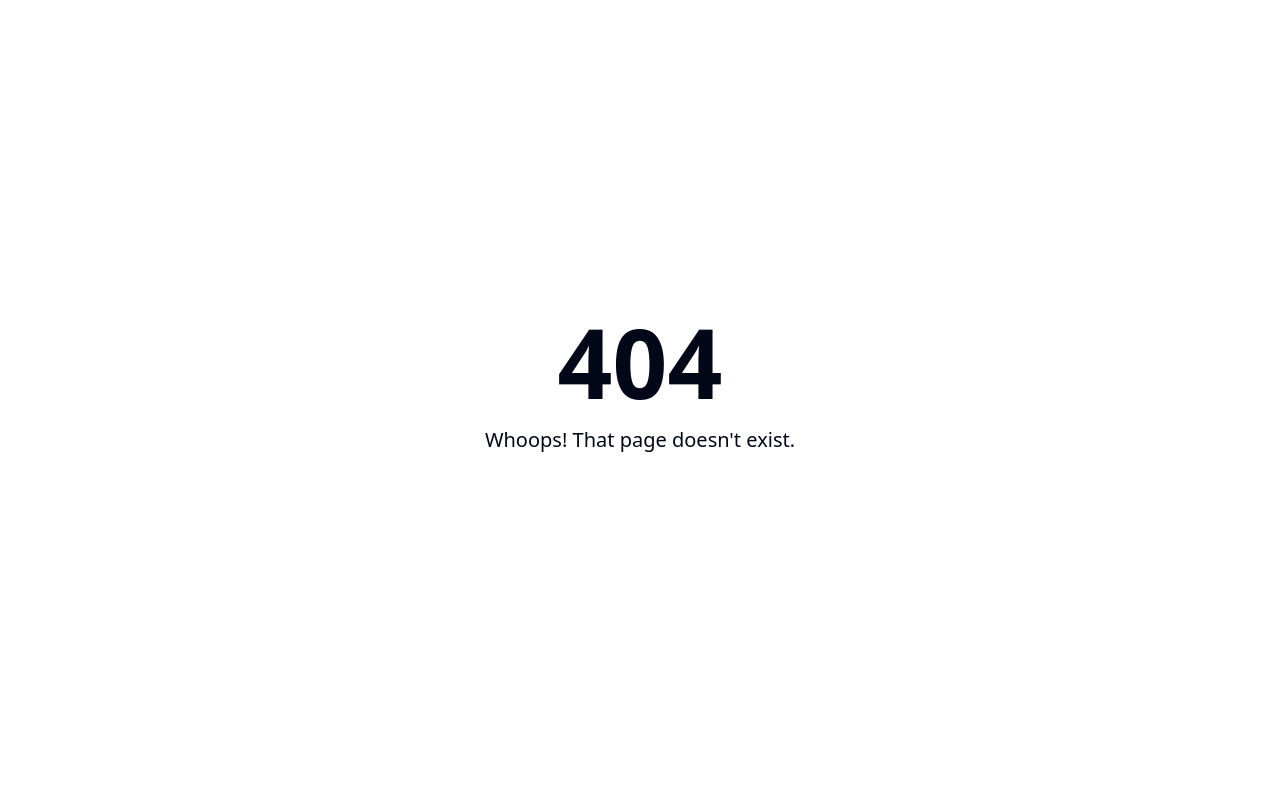
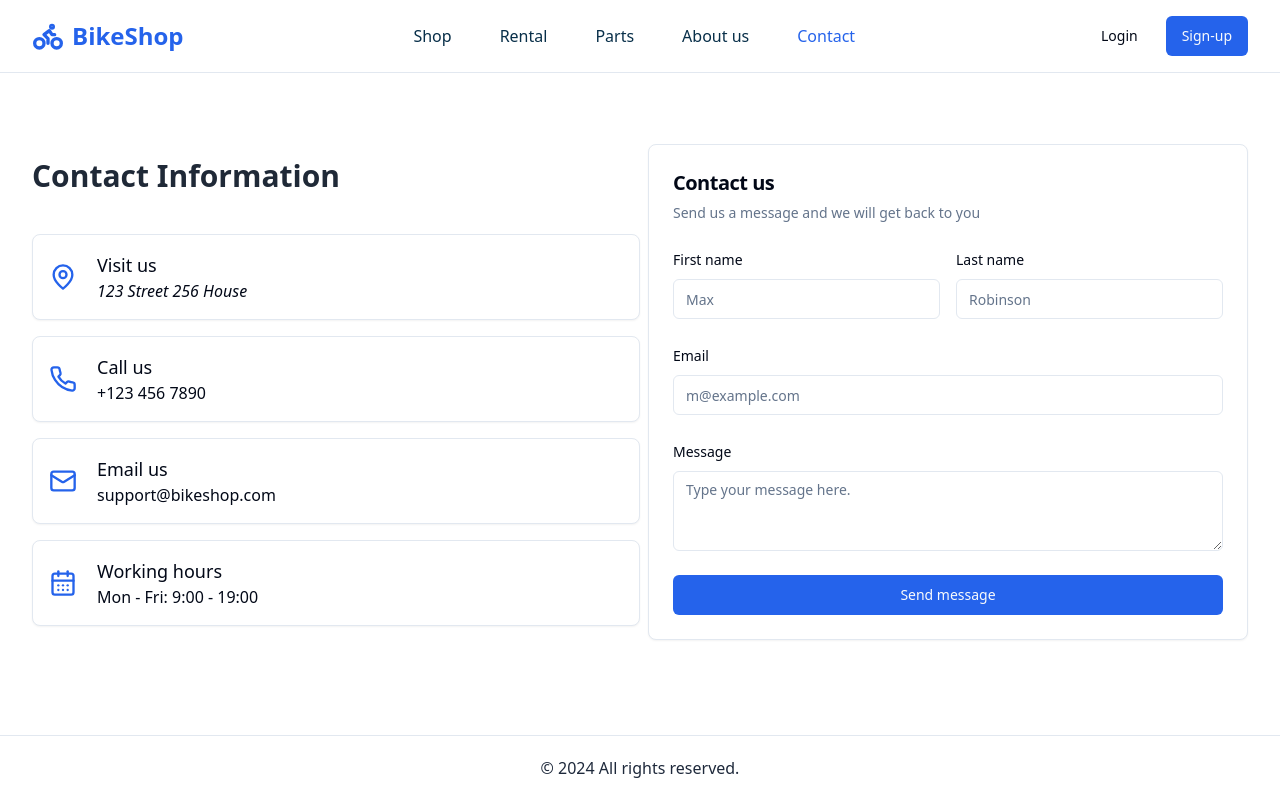
Before and after one commit to JanRucinski/IT-applications--Electronic-Media-in-Business-and-Commerce-project, a React (Vite) app in the folder Frontend/: page /contact in a window 1280 px wide. Before the commit this address had no page. Built offline with nearby package versions, Linux system fonts and the light colour scheme.

Commit message:
Contact Page added

```diff
--- a/Frontend/package.json
+++ b/Frontend/package.json
@@ -12,6 +12,7 @@
   "dependencies": {
     "@hookform/resolvers": "^3.3.4",
     "@radix-ui/react-avatar": "^1.0.4",
+    "@radix-ui/react-checkbox": "^1.0.4",
     "@radix-ui/react-dropdown-menu": "^2.0.6",
     "@radix-ui/react-label": "^2.0.2",
     "@radix-ui/react-select": "^2.0.0",
--- a/Frontend/src/App.tsx
+++ b/Frontend/src/App.tsx
@@ -7,6 +7,7 @@ import {
   LoginPage,
   SignUpPage,
   ShopPage,
+  ContactPage,
 } from './pages';
 import Layout from './components/layouts/Layout';
 import AuthLayout from './components/layouts/AuthLayout';
@@ -18,6 +19,7 @@ function App() {
         <Route element={<Layout />}>
           <Route path="/" element={<HomePage />} />
           <Route path="/shop" element={<ShopPage />} />
+          <Route path="/contact" element={<ContactPage />} />
         </Route>
 
         <Route element={<AuthLayout />}>
--- /dev/null
+++ b/Frontend/src/components/contact/ContactForm.tsx
@@ -0,0 +1,133 @@
+import { zodResolver } from '@hookform/resolvers/zod';
+import { useForm } from 'react-hook-form';
+
+import {
+  Card,
+  CardContent,
+  CardDescription,
+  CardHeader,
+  CardTitle,
+} from '../ui/card';
+import {
+  Form,
+  FormControl,
+  FormField,
+  FormItem,
+  FormLabel,
+  FormMessage,
+} from '@/components/ui/form';
+import { Input } from '../ui/input';
+import Spinner from '../shared/Spinner';
+import { Button } from '../ui/button';
+import {
+  contactFormSchema,
+  ContactFormSchemaType,
+} from '@/lib/validation/contact-form';
+import { Textarea } from '../ui/textarea';
+
+const ContactForm = () => {
+  const form = useForm<ContactFormSchemaType>({
+    resolver: zodResolver(contactFormSchema),
+    defaultValues: {
+      firstName: '',
+      lastName: '',
+      email: '',
+      message: '',
+    },
+  });
+
+  const onSubmit = async (values: ContactFormSchemaType) => {
+    await new Promise((resolve) => setTimeout(resolve, 1000));
+    console.log(values);
+    form.reset();
+  };
+
+  return (
+    <Card className="mx-auto md:w-[600px]">
+      <CardHeader>
+        <CardTitle className="text-xl">Contact us</CardTitle>
+        <CardDescription>
+          Send us a message and we will get back to you
+        </CardDescription>
+      </CardHeader>
+      <CardContent>
+        <Form {...form}>
+          <form className="space-y-6" onSubmit={form.handleSubmit(onSubmit)}>
+            <div className="grid grid-cols-2 gap-4">
+              <FormField
+                control={form.control}
+                name="firstName"
+                render={({ field }) => (
+                  <FormItem>
+                    <FormLabel>First name</FormLabel>
+                    <FormControl>
+                      <Input placeholder="Max" {...field} />
+                    </FormControl>
+                    <FormMessage />
+                  </FormItem>
+                )}
+              />
+              <FormField
+                control={form.control}
+                name="lastName"
+                render={({ field }) => (
+                  <FormItem>
+                    <FormLabel>Last name</FormLabel>
+                    <FormControl>
+                      <Input placeholder="Robinson" {...field} />
+                    </FormControl>
+                    <FormMessage />
+                  </FormItem>
+                )}
+              />
+            </div>
+            <FormField
+              control={form.control}
+              name="email"
+              render={({ field }) => (
+                <FormItem>
+                  <FormLabel>Email</FormLabel>
+                  <FormControl>
+                    <Input placeholder="m@example.com" {...field} />
+                  </FormControl>
+                  <FormMessage />
+                </FormItem>
+              )}
+            />
+            <FormField
+              control={form.control}
+              name="message"
+              render={({ field }) => (
+                <FormItem>
+                  <FormLabel>Message</FormLabel>
+                  <FormControl>
+                    <Textarea
+                      placeholder="Type your message here."
+                      {...field}
+                    />
+                  </FormControl>
+                  <FormMessage />
+                </FormItem>
+              )}
+            />
+            <Button
+              type="submit"
+              className="w-full disabled:none"
+              disabled={form.formState.isSubmitting}
+            >
+              {form.formState.isSubmitting ? (
+                <div className="flex-center gap-2">
+                  <Spinner />
+                </div>
+              ) : (
+                'Send message'
+              )}
+            </Button>
+          </form>
+        </Form>
+      </CardContent>
+    </Card>
+  );
+};
+
+export default ContactForm;
--- /dev/null
+++ b/Frontend/src/components/contact/ContactInformation.tsx
@@ -0,0 +1,45 @@
+import { MapPin, Phone, Mail, LucideIcon, CalendarDays } from 'lucide-react';
+
+type ContactItemProps = {
+  Icon: LucideIcon;
+  title: string;
+  children: React.ReactNode;
+};
+
+const ContactItem = ({ Icon, title, children }: ContactItemProps) => {
+  return (
+    <div className="flex gap-5 items-center border rounded-lg shadow-sm p-4 bg-background">
+      <Icon size={28} className="text-primary" />
+      <div>
+        <h3 className="font-medium text-lg">{title}</h3>
+        {children}
+      </div>
+    </div>
+  );
+};
+
+const ContactInformation = () => {
+  return (
+    <div>
+      <h1 className="text-3xl font-semibold text-gray-800 mb-10">
+        Contact Information
+      </h1>
+      <div className="space-y-4">
+        <ContactItem Icon={MapPin} title="Visit us">
+          <address>123 Street 256 House</address>
+        </ContactItem>
+        <ContactItem Icon={Phone} title="Call us">
+          +123 456 7890
+        </ContactItem>
+        <ContactItem Icon={Mail} title="Email us">
+          <a href="mailto:support@bikeshop.com">support@bikeshop.com</a>
+        </ContactItem>
+        <ContactItem Icon={CalendarDays} title="Working hours">
+          <p>Mon - Fri: 9:00 - 19:00</p>
+        </ContactItem>
+      </div>
+    </div>
+  );
+};
+
+export default ContactInformation;
--- /dev/null
+++ b/Frontend/src/components/ui/checkbox.tsx
@@ -0,0 +1,28 @@
+import * as React from "react"
+import * as CheckboxPrimitive from "@radix-ui/react-checkbox"
+import { Check } from "lucide-react"
+
+import { cn } from "@/lib/utils"
+
+const Checkbox = React.forwardRef<
+  React.ElementRef<typeof CheckboxPrimitive.Root>,
+  React.ComponentPropsWithoutRef<typeof CheckboxPrimitive.Root>
+>(({ className, ...props }, ref) => (
+  <CheckboxPrimitive.Root
+    ref={ref}
+    className={cn(
+      "peer h-4 w-4 shrink-0 rounded-sm border border-primary ring-offset-background focus-visible:outline-none focus-visible:ring-2 focus-visible:ring-ring focus-visible:ring-offset-2 disabled:cursor-not-allowed disabled:opacity-50 data-[state=checked]:bg-primary data-[state=checked]:text-primary-foreground",
+      className
+    )}
+    {...props}
+  >
+    <CheckboxPrimitive.Indicator
+      className={cn("flex items-center justify-center text-current")}
+    >
+      <Check className="h-4 w-4" />
+    </CheckboxPrimitive.Indicator>
+  </CheckboxPrimitive.Root>
+))
+Checkbox.displayName = CheckboxPrimitive.Root.displayName
+
+export { Checkbox }
--- /dev/null
+++ b/Frontend/src/components/ui/textarea.tsx
@@ -0,0 +1,24 @@
+import * as React from "react"
+
+import { cn } from "@/lib/utils"
+
+export interface TextareaProps
+  extends React.TextareaHTMLAttributes<HTMLTextAreaElement> {}
+
+const Textarea = React.forwardRef<HTMLTextAreaElement, TextareaProps>(
+  ({ className, ...props }, ref) => {
+    return (
+      <textarea
+        className={cn(
+          "flex min-h-[80px] w-full rounded-md border border-input bg-background px-3 py-2 text-sm ring-offset-background placeholder:text-muted-foreground focus-visible:outline-none focus-visible:ring-2 focus-visible:ring-ring focus-visible:ring-offset-2 disabled:cursor-not-allowed disabled:opacity-50",
+          className
+        )}
+        ref={ref}
+        {...props}
+      />
+    )
+  }
+)
+Textarea.displayName = "Textarea"
+
+export { Textarea }
--- /dev/null
+++ b/Frontend/src/lib/validation/contact-form.ts
@@ -0,0 +1,10 @@
+import { z } from 'zod';
+
+export const contactFormSchema = z.object({
+  firstName: z.string(),
+  lastName: z.string(),
+  email: z.string().email(),
+  message: z.string().max(500),
+});
+
+export type ContactFormSchemaType = z.infer<typeof contactFormSchema>;
--- /dev/null
+++ b/Frontend/src/pages/ContactPage.tsx
@@ -0,0 +1,17 @@
+import ContactForm from '@/components/contact/ContactForm';
+import ContactInformation from '@/components/contact/ContactInformation';
+
+const ContactPage = () => {
+  return (
+    <section className="container flex-1 md:flex justify-between items-center">
+      <div className="w-2/4">
+        <ContactInformation />
+      </div>
+      <div>
+        <ContactForm />
+      </div>
+    </section>
+  );
+};
+
+export default ContactPage;
--- a/Frontend/src/pages/index.ts
+++ b/Frontend/src/pages/index.ts
@@ -4,6 +4,7 @@ import PageNotFound from './PageNotFound';
 import LoginPage from './LoginPage';
 import SignUpPage from './SignUpPage';
 import ShopPage from './ShopPage';
+import ContactPage from './ContactPage';
 
 export {
   HomePage,
@@ -12,4 +13,5 @@ export {
   LoginPage,
   ShopPage,
   SignUpPage,
+  ContactPage,
 };
```
Also changed, not shown: 1 other file (tests, documents, lock files or other folders).
